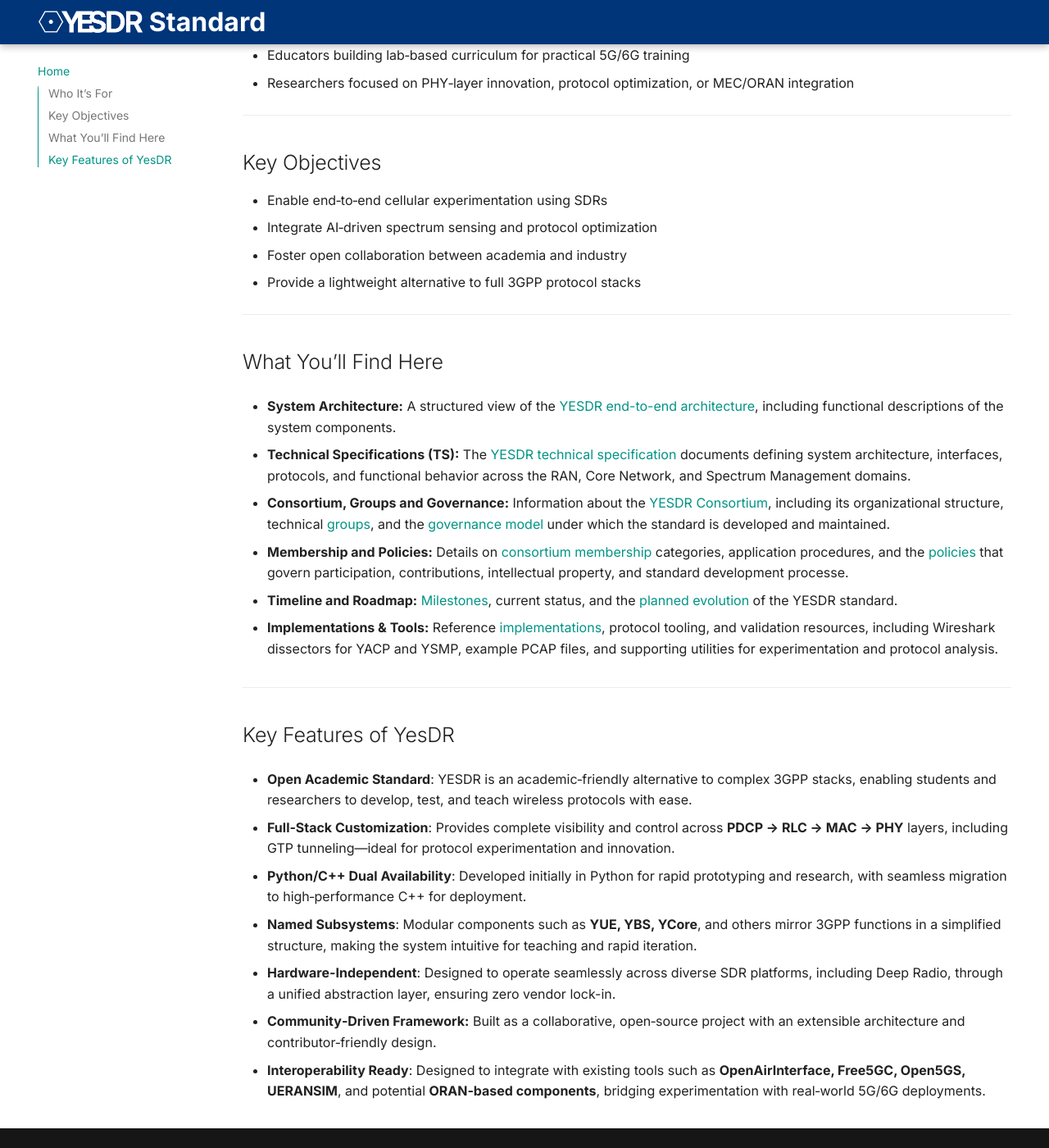
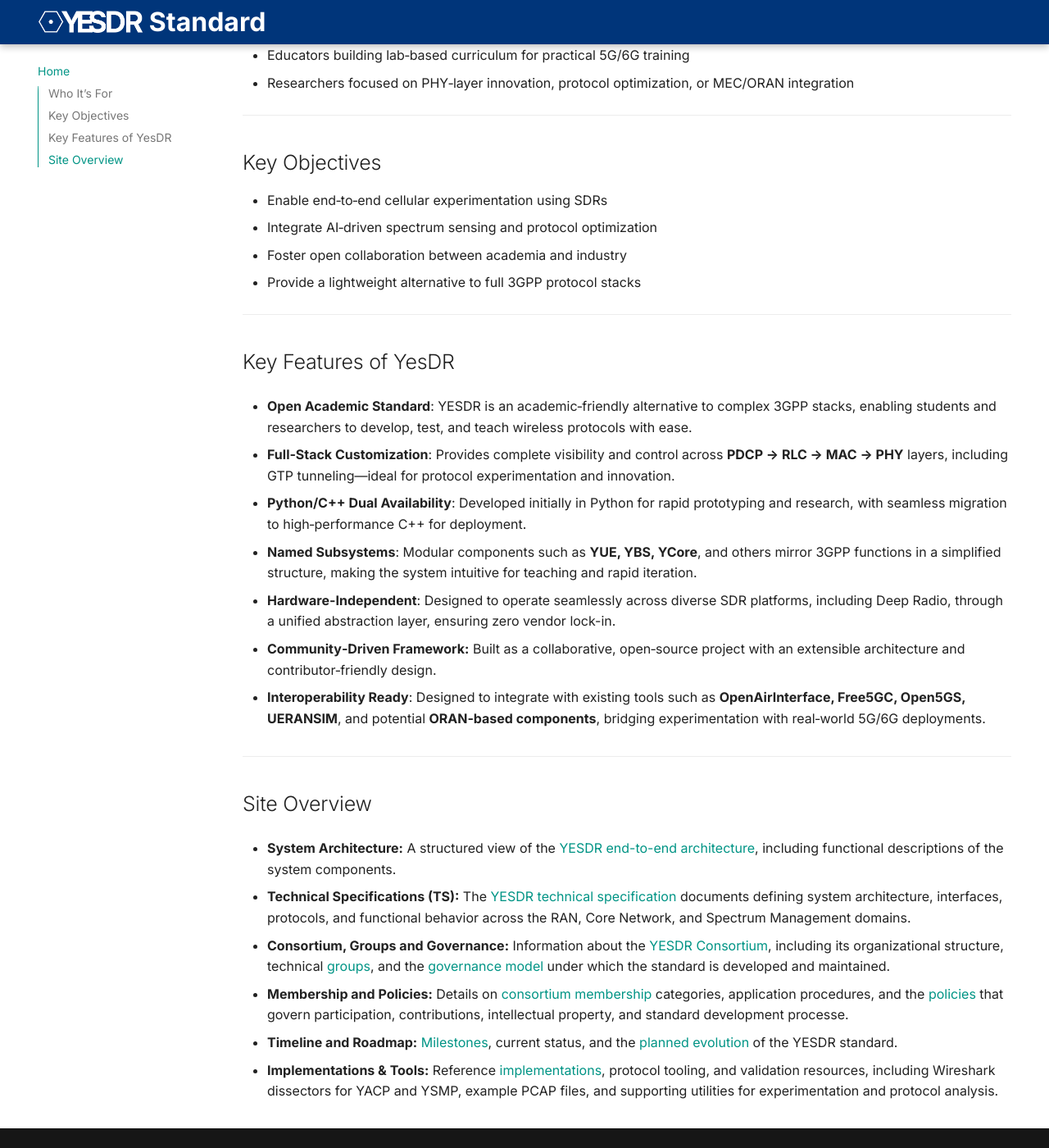
Before and after one commit to chandharlabs/yesdr-standard, an MkDocs documentation site: the page built from docs/index.md, in a window 1280 px wide and 1400 px high, scrolled down 902 px. Shown: the whole window at 82% size. Built offline with MkDocs 1.6.1 and Material for MkDocs 9.7.7, drawn with Linux system fonts in a browser that asks for light colours; some of the changed lines change nothing that is shown.

Commit message:
Update index.md

```diff
--- a/docs/index.md
+++ b/docs/index.md
@@ -30,29 +30,6 @@
 - Foster open collaboration between academia and industry
 - Provide a lightweight alternative to full 3GPP protocol stacks
 
----
-<!--
-## What You’ll Find Here
-
-- Official YESDR Technical Specifications (TS) and standards documents
-- Architecture and protocol definitions across the RAN, and Core Network
-- Consortium structure, governance, and roadmap information
-- Implementations, tools, and validation resources
--->
-
-## What You’ll Find Here
-
-- **System Architecture:** A structured view of the [YESDR end-to-end architecture](architecture.md), including functional descriptions of the system components.
-
-- **Technical Specifications (TS):** The [YESDR technical specification](standards/ts-00-001-overall.md) documents defining system architecture, interfaces, protocols, and functional behavior across the RAN, Core Network, and Spectrum Management domains.
-
-- **Consortium, Groups and Governance:** Information about the [YESDR Consortium](consortium/overview.md), including its organizational structure, technical [groups](consortium/groups/index.md), and the [governance model](consortium/governance.md) under which the standard is developed and maintained.
-
-- **Membership and Policies:** Details on [consortium membership](consortium/membership.md) categories, application procedures, and the [policies](consortium/policies.md) that govern participation, contributions, intellectual property, and standard development processe.
-
-- **Timeline and Roadmap:** [Milestones](history/timeline.md), current status, and the [planned evolution](roadmap.md) of the YESDR standard.
-
-- **Implementations & Tools:** Reference [implementations](implementations/protocol-tools.md), protocol tooling, and validation resources, including Wireshark dissectors for YACP and YSMP, example PCAP files, and supporting utilities for experimentation and protocol analysis.
 
 ---
 
@@ -71,3 +48,20 @@
 - **Community‑Driven Framework:** Built as a collaborative, open‑source project with an extensible architecture and contributor‑friendly design.
 
 - **Interoperability Ready**: Designed to integrate with existing tools such as **OpenAirInterface, Free5GC, Open5GS, UERANSIM**, and potential **ORAN‑based components**, bridging experimentation with real‑world 5G/6G deployments.
+
+
+---
+
+## Site Overview
+
+- **System Architecture:** A structured view of the [YESDR end-to-end architecture](architecture.md), including functional descriptions of the system components.
+
+- **Technical Specifications (TS):** The [YESDR technical specification](standards/ts-00-001-overall.md) documents defining system architecture, interfaces, protocols, and functional behavior across the RAN, Core Network, and Spectrum Management domains.
+
+- **Consortium, Groups and Governance:** Information about the [YESDR Consortium](consortium/overview.md), including its organizational structure, technical [groups](consortium/groups/index.md), and the [governance model](consortium/governance.md) under which the standard is developed and maintained.
+
+- **Membership and Policies:** Details on [consortium membership](consortium/membership.md) categories, application procedures, and the [policies](consortium/policies.md) that govern participation, contributions, intellectual property, and standard development processe.
+
+- **Timeline and Roadmap:** [Milestones](history/timeline.md), current status, and the [planned evolution](roadmap.md) of the YESDR standard.
+
+- **Implementations & Tools:** Reference [implementations](implementations/protocol-tools.md), protocol tooling, and validation resources, including Wireshark dissectors for YACP and YSMP, example PCAP files, and supporting utilities for experimentation and protocol analysis.
```
